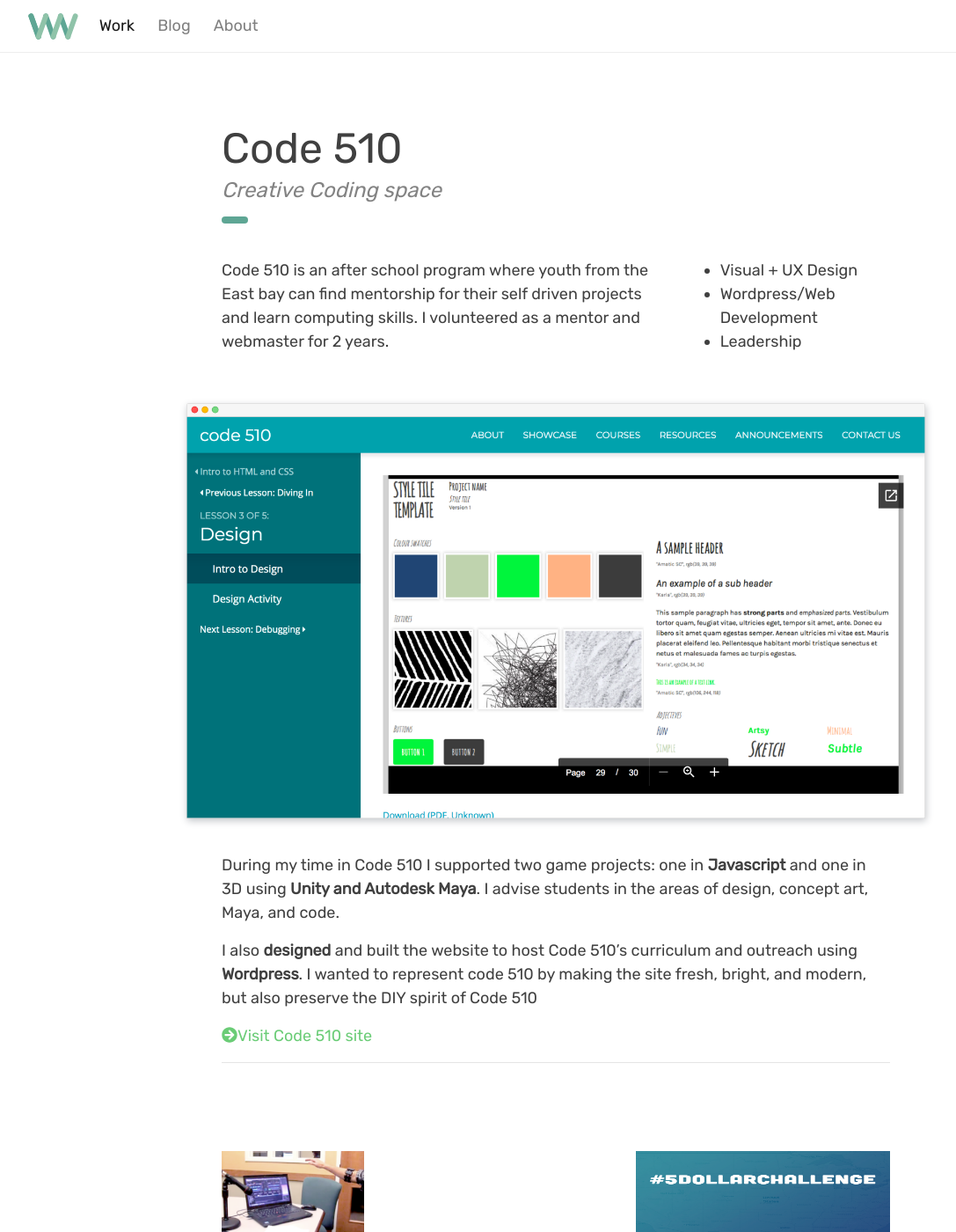
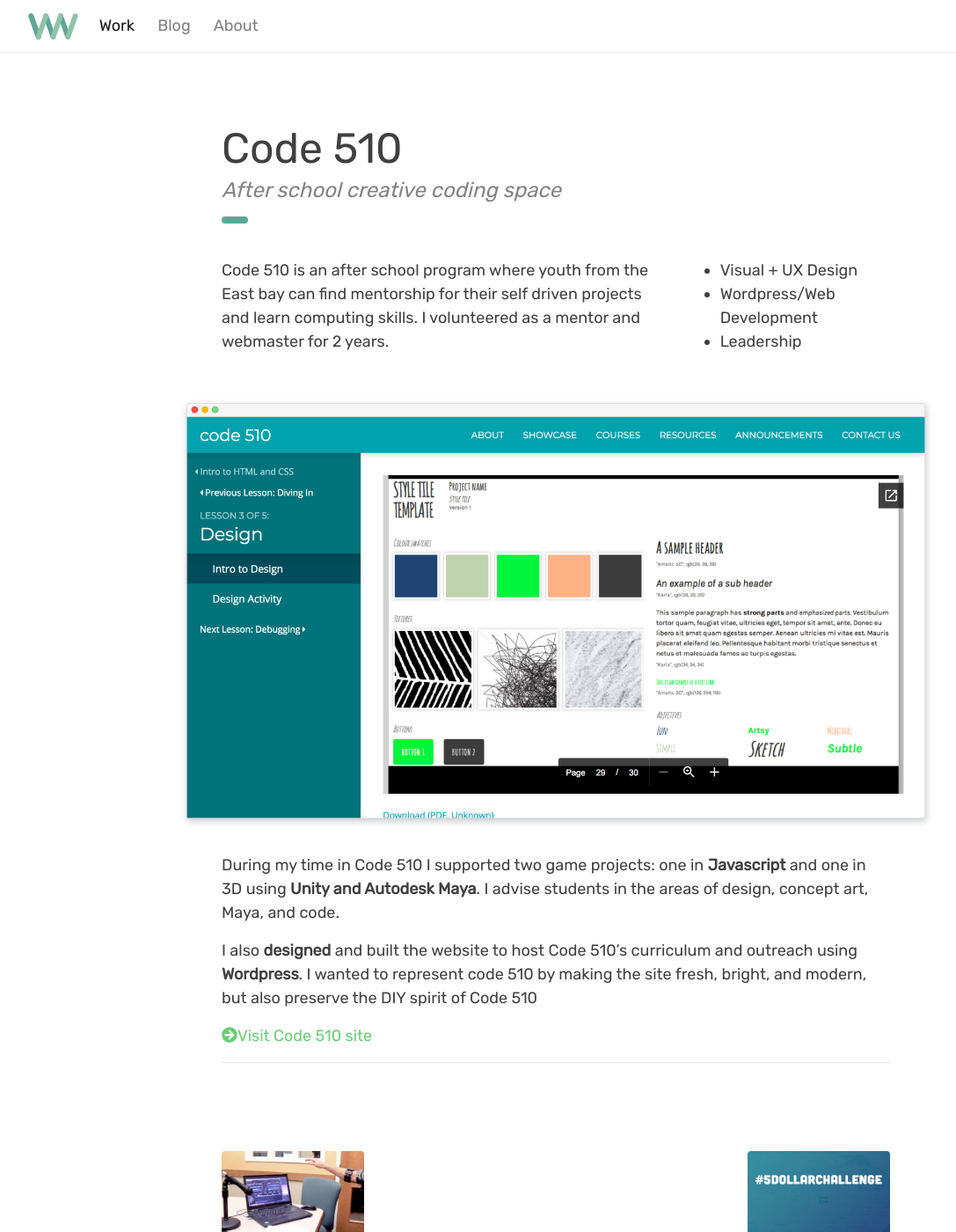
Before and after one commit to ellenvanwyk/ellenvanwyk.github.io, a Jekyll site: the page built from caseStudies/_posts/2018-03-03-code510.markdown, in a window 1280 px wide and 1400 px high. Shown: the whole window at 88% size, without its empty margins (8-1095 px from the left). Built offline with Jekyll 4.4.1, drawn with Linux system fonts in a browser that asks for light colours; nearby versions of some CDN libraries; some web fonts are replaced.

Commit message:
formatting fixes

```diff
--- a/caseStudies/_posts/2018-03-03-code510.markdown
+++ b/caseStudies/_posts/2018-03-03-code510.markdown
@@ -7,7 +7,7 @@
   - Wordpress/Web Development
   - Leadership
 image: /assets/home-images/code510.png
-tagline: Creative Coding space
+tagline: After school creative coding space
 overview: Code 510 is an after school program where youth from the East bay can find mentorship for their self driven projects and learn computing skills. I volunteered as a mentor and webmaster for 2 years.
 ---
 
--- a/css/portfolio.scss
+++ b/css/portfolio.scss
@@ -167,6 +167,8 @@
 	.next img,
 	.prev img{
 		height: 100px;
+		width: auto;
+		@include border-radius(4px);
 	}
 
 
```
